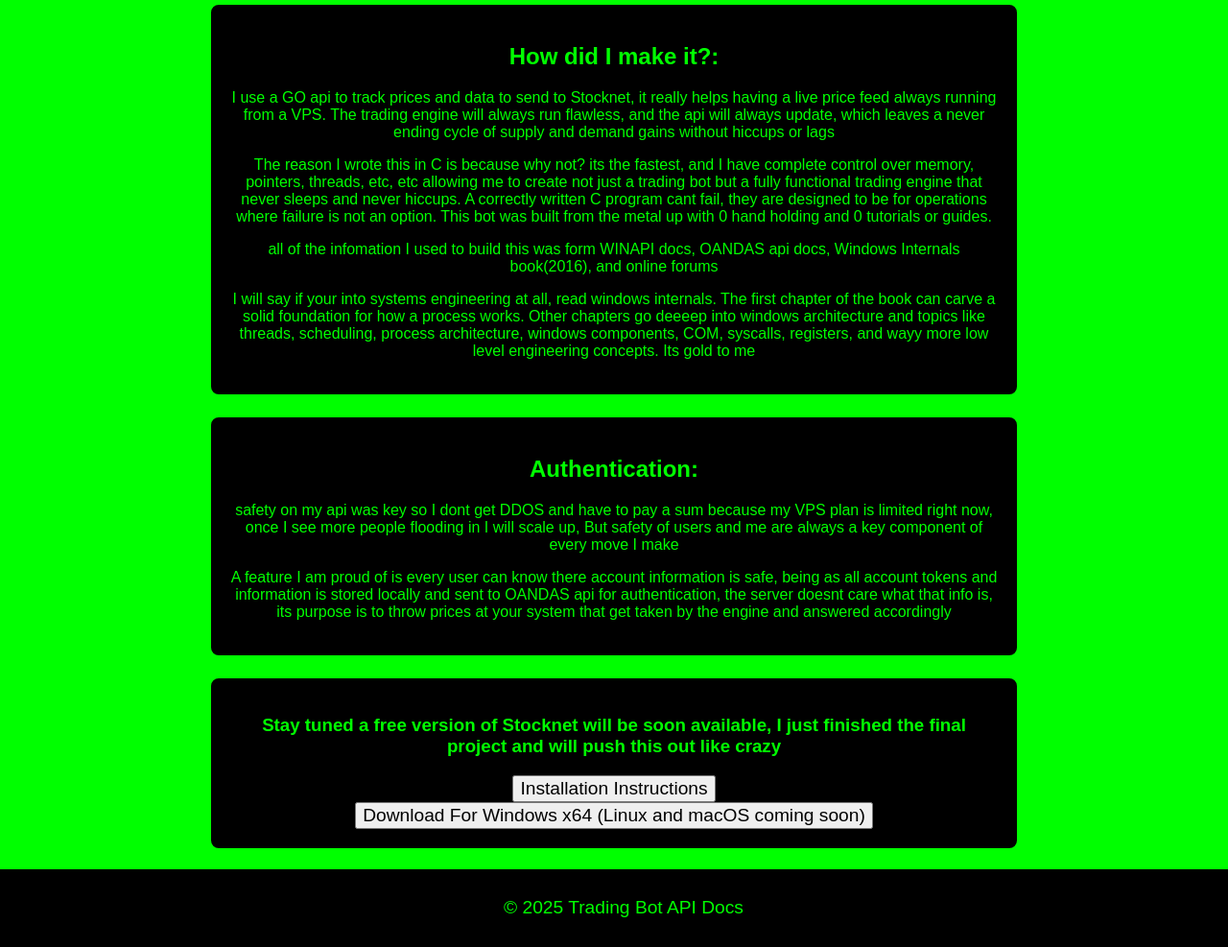
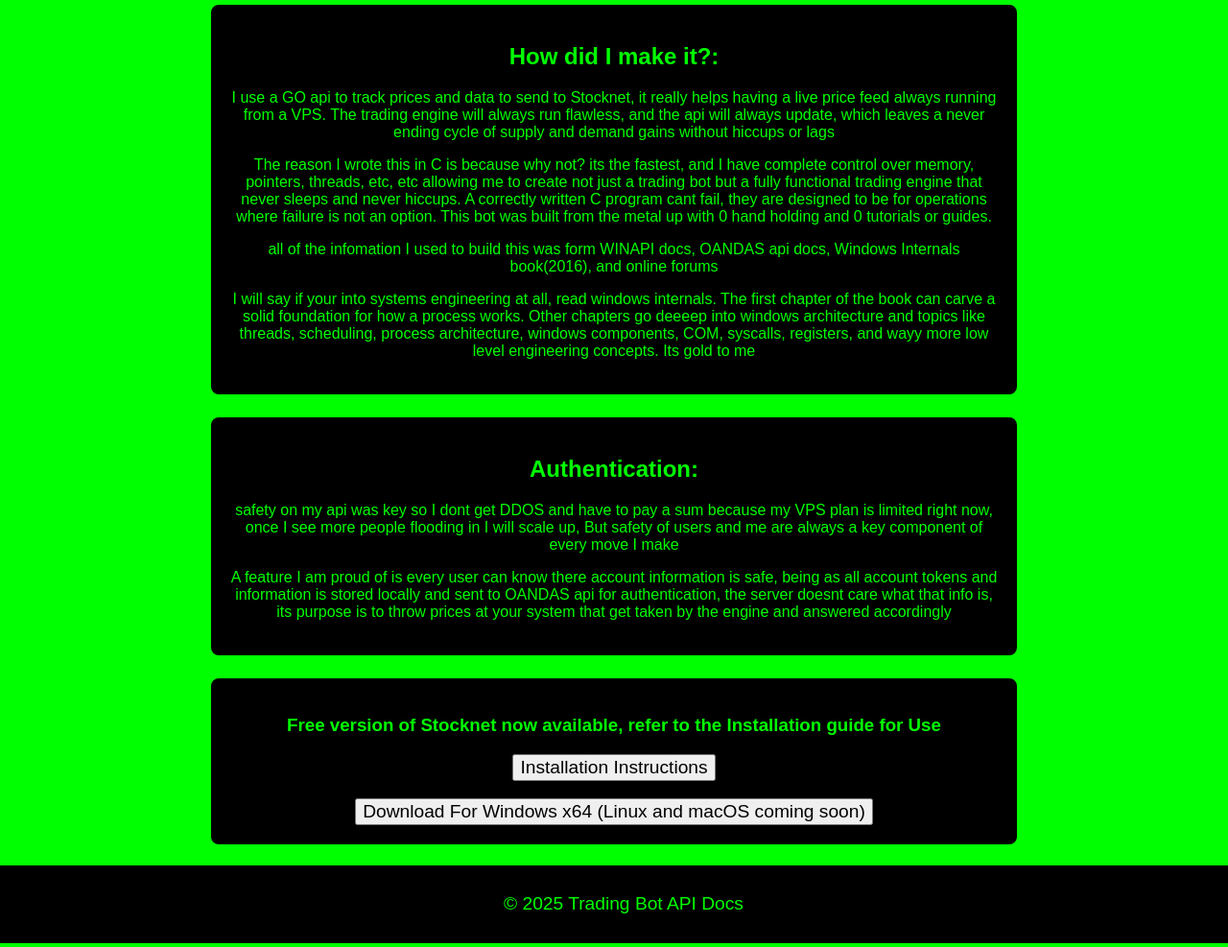
Before and after one commit to sleepyG8/SleepyG8.github.io, a plain HTML site: page TradingBot.html in a window 1280 px wide. Shown: the part 396-1383 px from the top of the page at 96% size. Drawn offline with Linux system fonts and the light colour scheme.

Commit message:
Update TradingBot.html

```diff
--- a/TradingBot.html
+++ b/TradingBot.html
@@ -81,8 +81,8 @@
         </section>
 
         <section id="examples">
-            <h3>Stay tuned a free version of Stocknet will be soon available, I just finished the final project and will push this out like crazy</h3>
-            <a href="https://raw.githubusercontent.com/sleepyG8/SleepyG8.github.io/refs/heads/main/TradingBot/Installation.txt" ><button>Installation Instructions</button></a><br>
+            <h3>Free version of Stocknet now available, refer to the Installation guide for Use</h3>
+            <a href="https://raw.githubusercontent.com/sleepyG8/SleepyG8.github.io/refs/heads/main/TradingBot/Installation.txt" ><button>Installation Instructions</button></a><br><br>
             <a href="/Download.html" ><button>Download For Windows x64 (Linux and macOS coming soon)</button></a>
         </section>
     </main>
```
